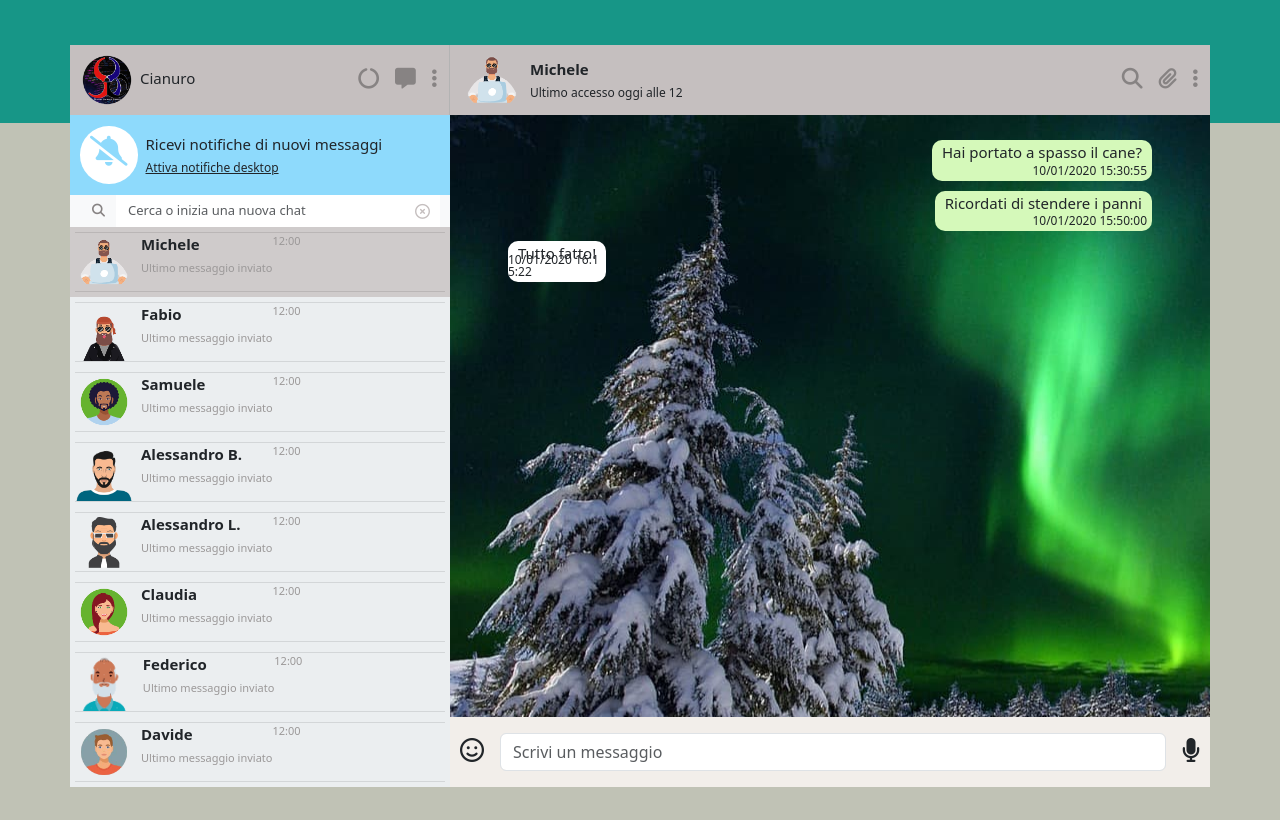
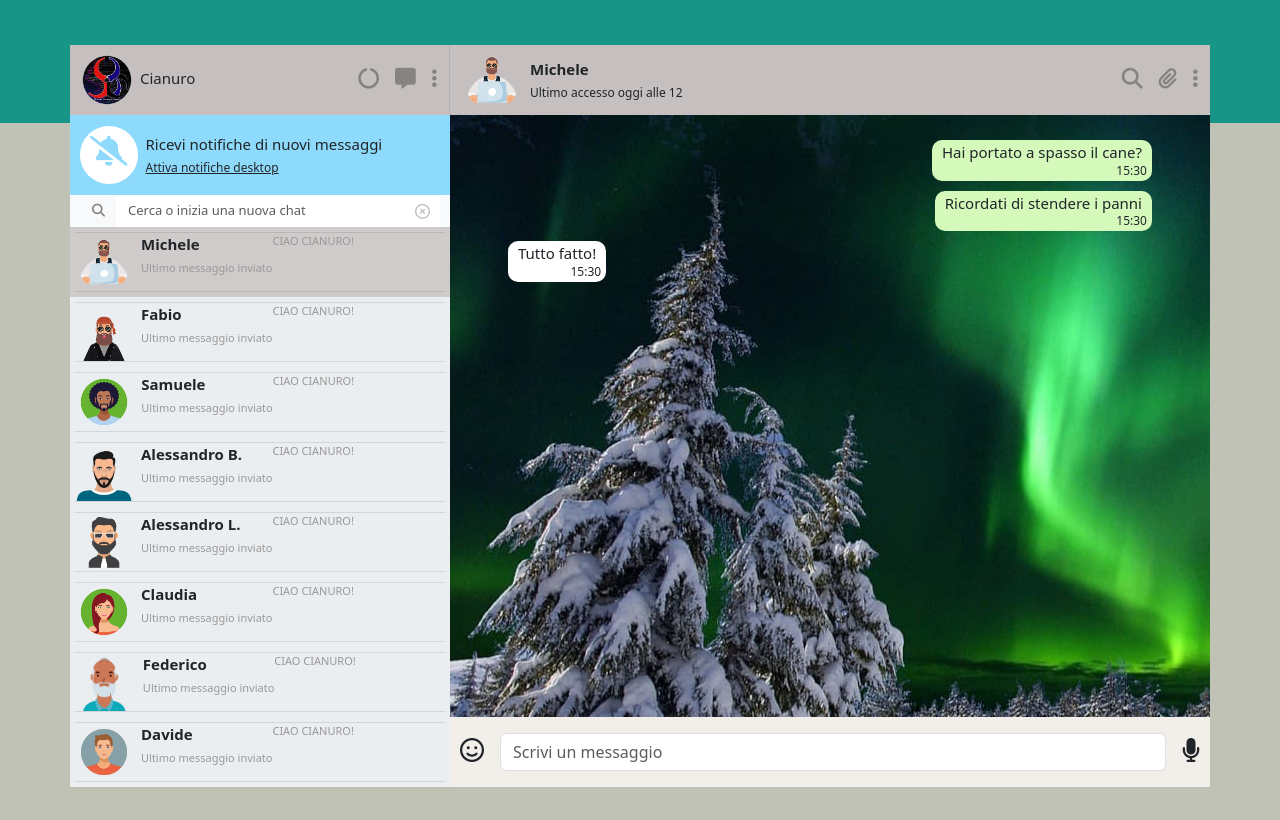
Before and after one commit to Cianuro-83/vue-boolzapp, a plain HTML site: page index.html in a window 1280 px wide. Drawn offline with nearby package versions, Linux system fonts and the light colour scheme.

Commit message:
TRY to parse date

```diff
--- a/index.html
+++ b/index.html
@@ -107,7 +107,7 @@
                                 </div>
                                 <!-- ORA RICEZIONE MESSAGGIO -->
                                 <div class="scb-ora-ricezione">
-                                    <span class="scb-debug">12:00</span>
+                                    <span class="scb-debug">{{message}}</span>
                                 </div>
                             </div>
                         </div>
@@ -121,10 +121,10 @@
                     <!-- CHAT -->
 
                     <div class="scb-chat scb-debug overflow-y-scroll d-flex flex-column">
-                        <div class=" ms-5 me-5" v-for="messaggi in filtra[currentChat].messages"
+                        <div class=" ms-5 me-5" v-for="(messaggi,index) in filtra[currentChat].messages"
                             :class="messaggi.status=== `sent` ? `messaggio-inviato` :`messaggio-ricevuto`">
                             <p>{{messaggi.message}}</p>
-                            <p class="orario-messaggio">{{messaggi.date}}</p>
+                            <p class="orario-messaggio"> {{this.oraInvioMessaggio}}</p>
                         </div>
 
                     </div>
--- a/js/scb-script.js
+++ b/js/scb-script.js
@@ -3,6 +3,7 @@ console.log("Ciao Cianuro... Oggi l'esercizio è BOOLZAP");
 //********************
 //VARIABILI GENERALI
 //*********************
+
 let contacts = [
   {
     name: "Michele",
@@ -179,6 +180,7 @@ createApp({
       message: "CIAO CIANURO!",
       contacts: contacts,
       currentChat: 0,
+      currentMessage: 0,
       cerca: "",
       inviaMessaggio: "",
       DateTime: luxon.DateTime,
@@ -253,11 +255,26 @@ createApp({
       const now = this.DateTime.now();
       console.log(now);
 
-      const oggi = now.toFormat("HH:mm");
+      const oggi = now.toFormat("dd/LL/yyyy HH:mm");
       // console.log("ciao ", oggi);
       return oggi;
     },
+    oraInvioMessaggio() {
+      let orario =
+        this.filtra[this.currentChat].messages[this.currentMessage].date;
+      console.log("cianuro strunz ", orario);
+      let onlyTime = this.DateTime.fromFormat(orario, "dd/LL/yyyy HH:mm:ss");
+      console.log(onlyTime);
+      return onlyTime.toFormat("HH:mm");
 
+      // for (let i = 0; i < this.filtra[this.currentChat].messages.lenght; i++) {
+      //   let orario = this.filtra[this.currentChat].messages[i].date;
+      //   console.log("cianuro strunz ", orario);
+      //   let onlyTime = this.DateTime.fromFormat(orario, "dd/LL/yyyy HH:mm:ss");
+      //   console.log(onlyTime);
+      //   return onlyTime.toFormat("HH:mm");
+      // }
+    },
     //---------------------------------------------------------------------------
     // END COMPUTED
   },
@@ -267,14 +284,4 @@ createApp({
 // ||||||||||||||||||||||||||| VUE ||||||||||||||||||||||||||||
 //---------------------------------------------------------------------------
 
-// const { DateTime } = luxon
-
-// const now = DateTime.now();
-// console.log(now);
-
-// const oggi = now.toFormat("dd/LL/yyyy HH:mm");
-// console.log(typeof oggi);
-
-// date: "10/01/2020 15:51:00",
-// message: "OK!!",
-// status: "received",
+// const { DateTime } = luxon;
```
